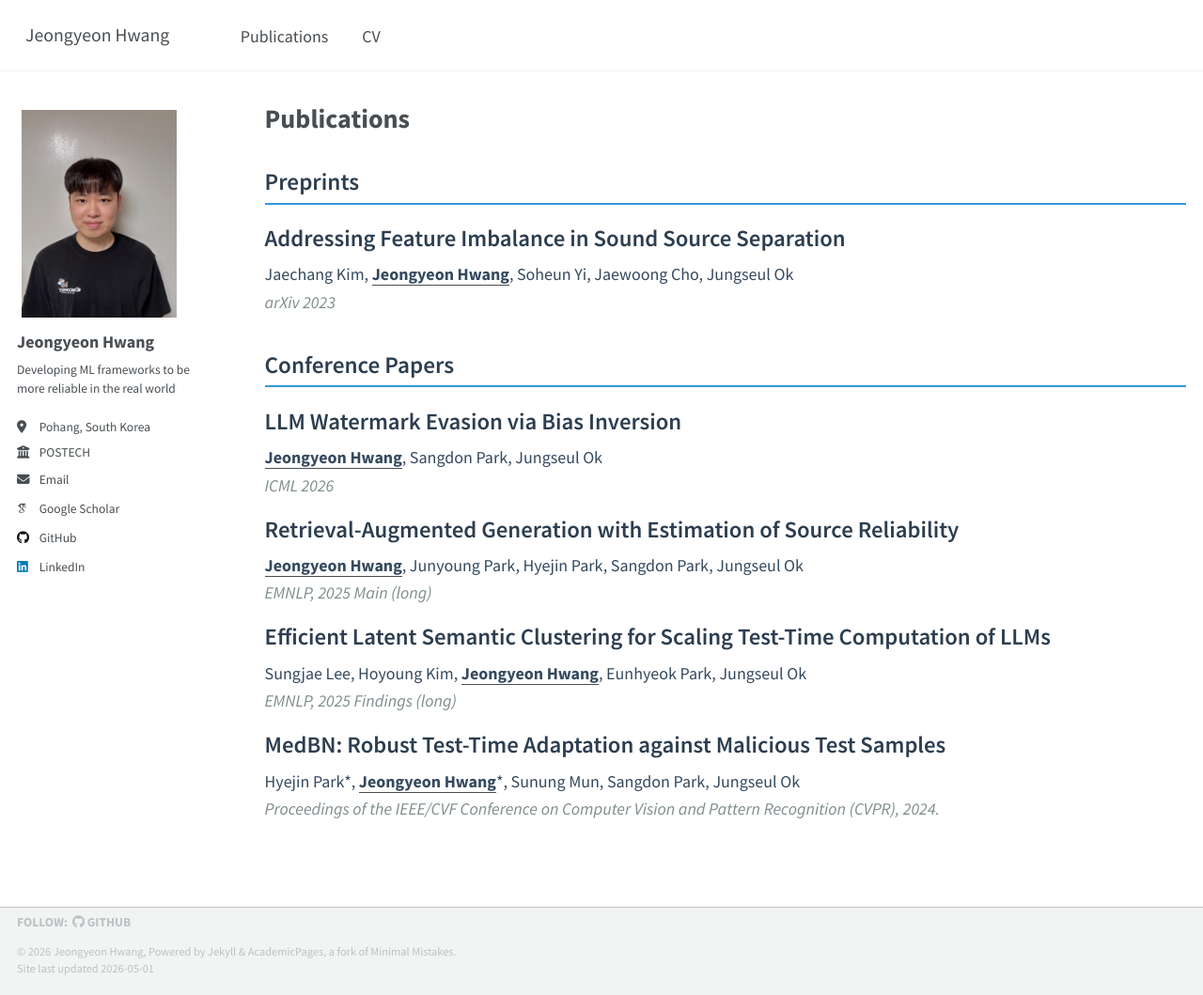
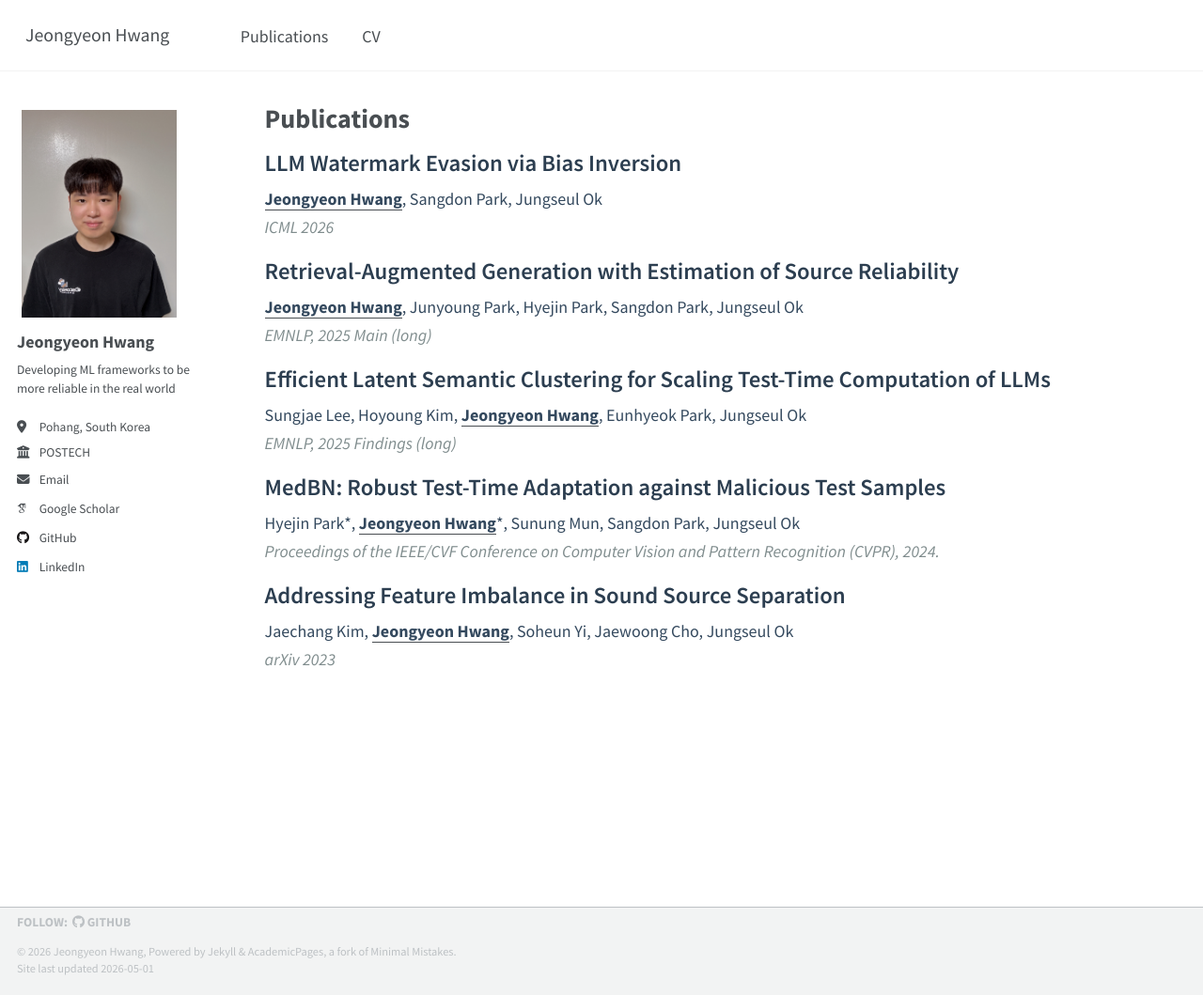
Before and after one commit to oppurity12/oppurity12.github.io, a Jekyll site: the page built from _pages/publications.html, in a window 1280 px wide and 1059 px high. Shown: the whole window at 94% size. Built offline with Jekyll 4.4.1, drawn with Linux system fonts in a browser that asks for light colours; some web fonts are replaced; a script that is not in the unit is left out; some of the changed lines change nothing that is shown.

Commit message:
update profile

```diff
--- a/_config.yml
+++ b/_config.yml
@@ -80,15 +80,15 @@ author:
   # zhihu            : # Username
 
 # Publication Category - The following the list of publication categories and their headings
-publication_category:
-  # books:
-  #   title: 'Books'
-  # manuscripts:
-  #   title: 'Journal Articles'
-  preprints:
-    title: 'Preprints'
-  conferences:
-    title: 'Conference Papers'
+# publication_category:
+#   books:
+#     title: 'Books'
+#   manuscripts:
+#     title: 'Journal Articles'
+#   preprints:
+#     title: 'Preprints'
+#   conferences:
+#     title: 'Conference Papers'
 
 # Site Settings
 teaser                   :  # filename of teaser fallback teaser image placed in /images/ for social media previews
--- a/_pages/publications.html
+++ b/_pages/publications.html
@@ -24,7 +24,8 @@ author_profile: true
     {% endfor %}
   {% endfor %}
 {% else %}
-  {% for post in site.publications reversed %}
+  {% assign sorted_publications = site.publications | sort: 'slug' | reverse %}
+  {% for post in sorted_publications %}
     {% include archive-single.html %}
   {% endfor %}
 {% endif %}
```
